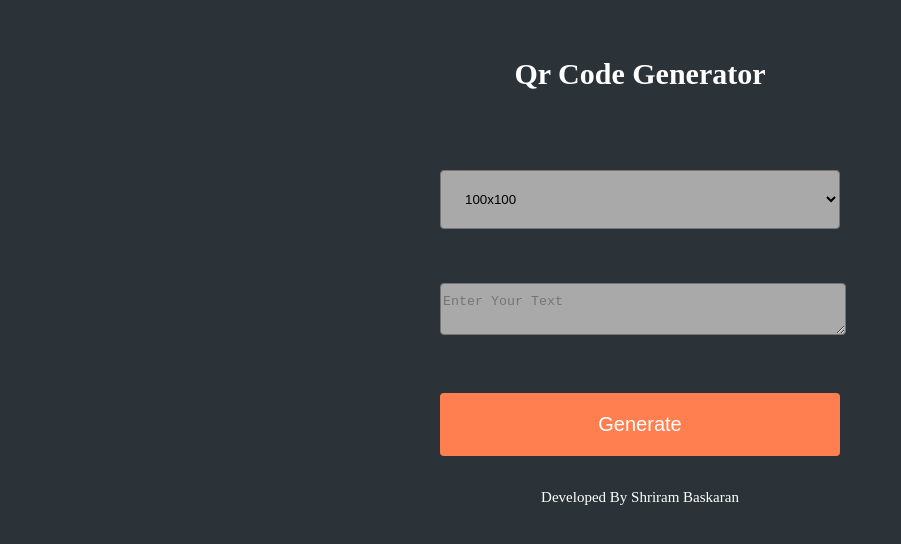
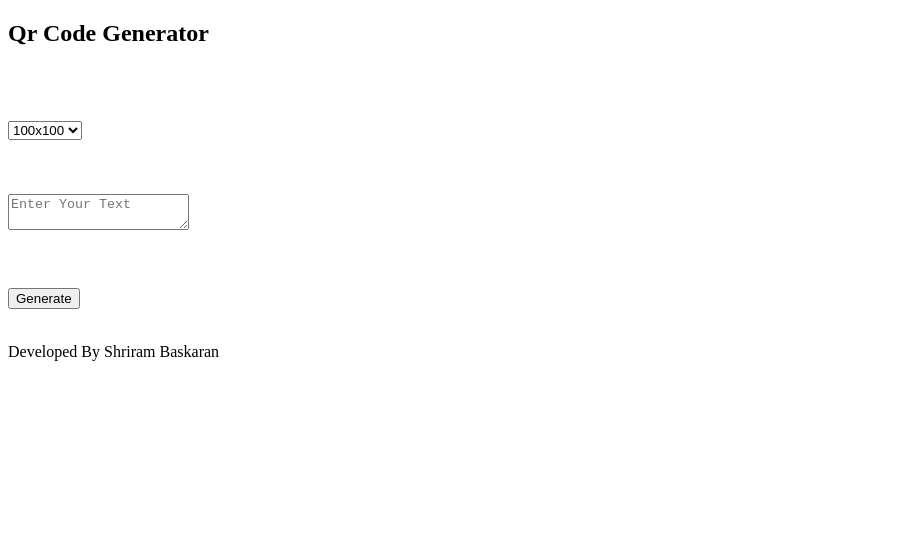
Before and after one commit to shbaskar/QR-Generator-JS, a plain HTML site: page index.html in a window 1280 px wide. Shown: the whole page, without its empty margins (0-901 px from the left). Drawn offline with Linux system fonts and the light colour scheme.

Commit message:
changed index.html file

```diff
--- a/index.html
+++ b/index.html
@@ -6,88 +6,6 @@
     <meta http-equiv="X-UA-Compatible" content="IE=edge">
     <meta name="viewport" content="width=device-width, initial-scale=1.0">
     <title>Qr Code Generator </title>
-    <style>
-        body {
-            background-color: #2c3338;
-        }
-
-        #form {
-            width: 400px;
-            padding: 24px;
-            margin-left: auto;
-            margin-right: auto;
-
-        }
-
-        #h2 {
-            color: white;
-            text-align: center;
-            font-size: 30px;
-        }
-
-        .input {
-            width: 100%;
-            background-color: darkgray;
-
-        }
-
-        #size {
-            padding: 20px;
-            border-radius: 4px;
-        }
-
-        #text {
-            border-radius: 4px;
-            padding-top: 10px;
-            padding-bottom: 10px;
-        }
-
-        #submit {
-            background-color: coral;
-            color: white;
-            padding: 20px;
-            font-size: 20px;
-            width: 100%;
-            border: none;
-            border-radius: 4px;
-        }
-
-        #p {
-            color: white;
-            text-align: center;
-            font-size: 15px;
-        }
-    </style>
-    <script type="text/javascript">
-        function genQr() {
-            var gapi = "https://chart.googleapis.com/chart?chf=bg,s,65432100&cht=qr&chs=";
-            var myimg = document.getElementById("img");
-            var text = document.getElementById("text").value;
-            var size = document.getElementById("size").value;
-
-            if (text !== "" && size == "100") {
-                myimg.src = gapi + "100x100" + "&chl=" + text;
-            }
-            else if (text !== "" && size == "150") {
-                myimg.src = gapi + "150x150" + "&chl=" + text;
-            }
-            else if (text !== "" && size == "200") {
-                myimg.src = gapi + "200x200" + "&chl=" + text;
-            }
-            else if (text !== "" && size == "250") {
-                myimg.src = gapi + "250x250" + "&chl=" + text;
-            }
-            else if (text !== "" && size == "300") {
-                myimg.src = gapi + "300x300" + "&chl=" + text;
-            }
-            else if (text !== "" && size == "400") {
-                myimg.src = gapi + "400x400" + "&chl=" + text;
-            }
-            else {
-                alert("Please enter the text");
-            }
-        }
-    </script>
 
 </head>
 
```
